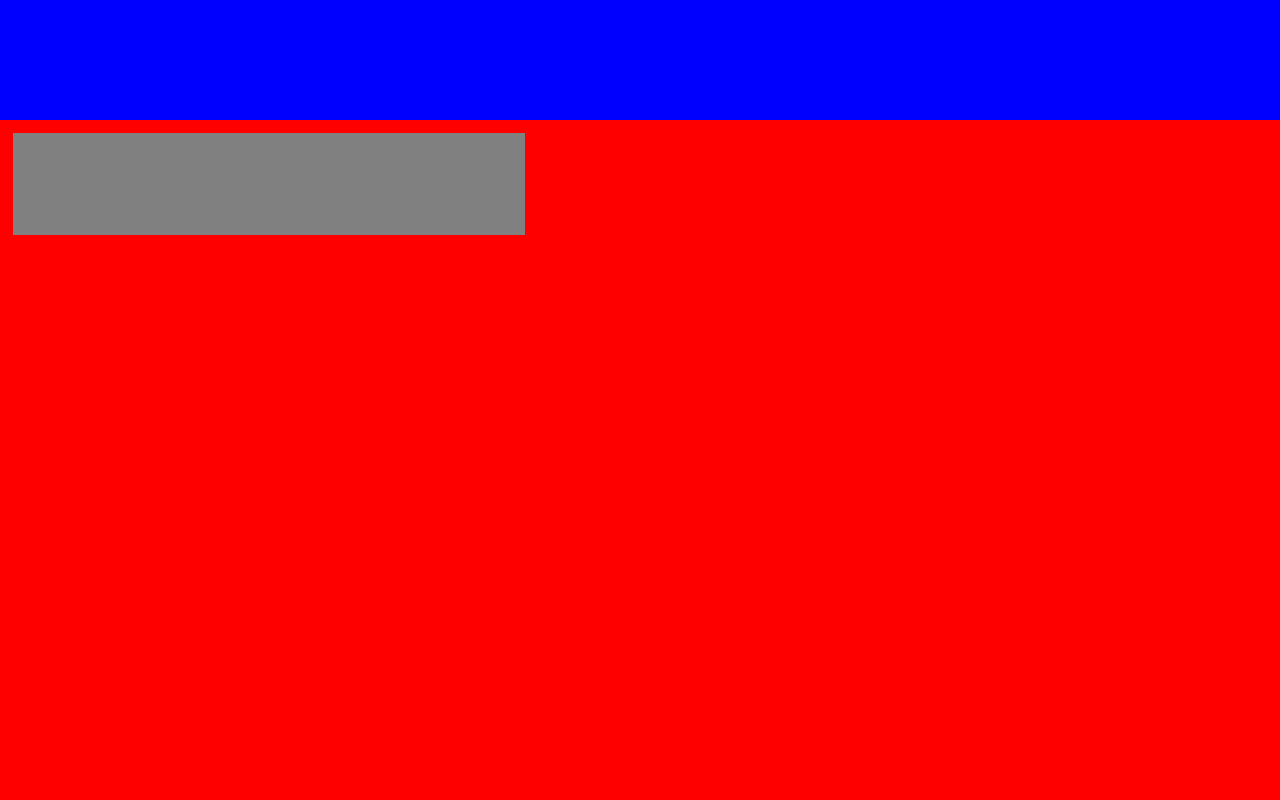
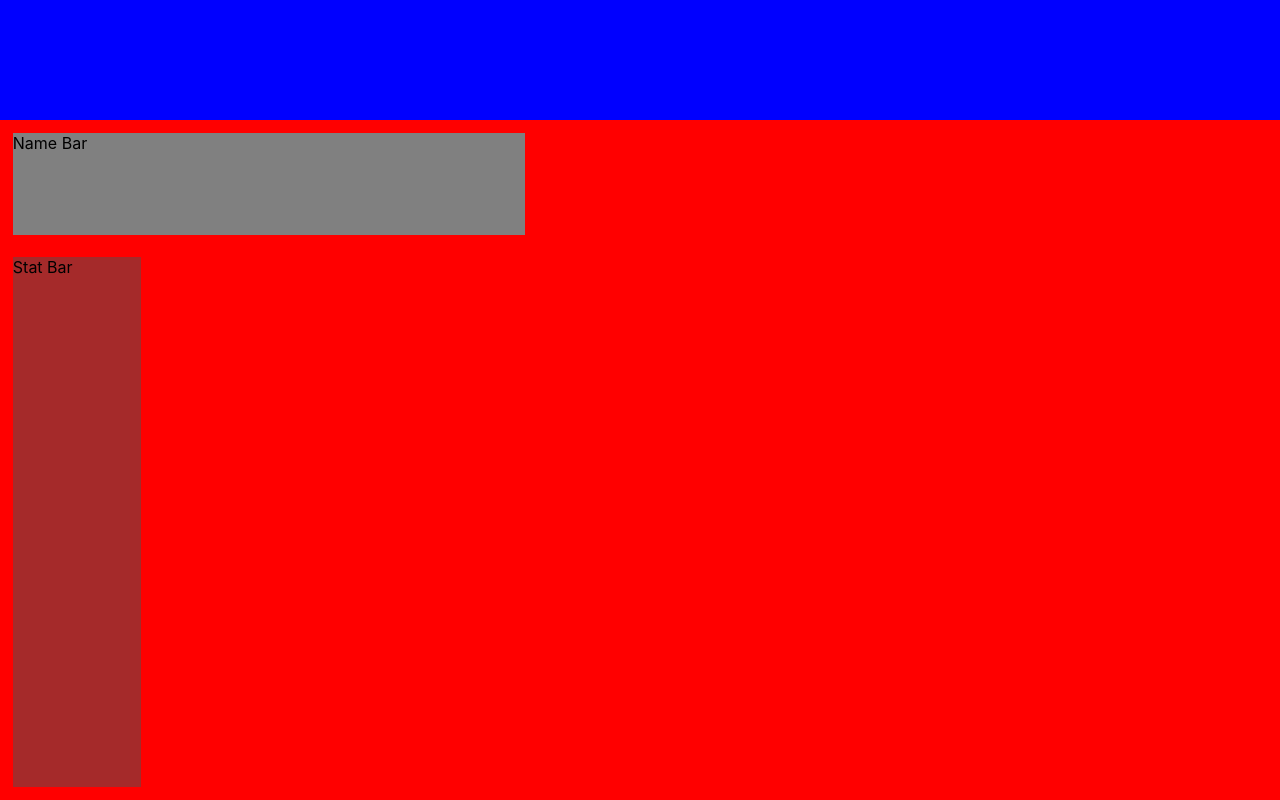
Before and after one commit to lukevangorder/5ESheets, a React (Create React App) app in the folder 5e-sheets/: page / in a window 1280 px wide. Built offline with nearby package versions, Linux system fonts and the light colour scheme.

Commit message:
Adds statBar.js class and component and imports to CSheet.js

```diff
--- a/5e-sheets/src/App.css
+++ b/5e-sheets/src/App.css
@@ -21,3 +21,12 @@
   width: 40%;
   margin: 1%
 }
+
+.statBar {
+  background-color: brown;
+  position: absolute;
+  height: 78%;
+  width: 10%;
+  margin: 1%;
+  bottom: 0%
+}
--- a/5e-sheets/src/CSheet.js
+++ b/5e-sheets/src/CSheet.js
@@ -1,10 +1,11 @@
 import React, { Component } from 'react';
-import { NameBar } from './CSheetDivs/DivsIndex'
+import { NameBar, StatBar } from './CSheetDivs/DivsIndex'
 
 export default class CSheet extends Component {
     render() {
         return (
             <div class='CSheet'>
+                <StatBar />
                 <NameBar />
             </div>
         )
--- a/5e-sheets/src/CSheetDivs/DivsIndex.js
+++ b/5e-sheets/src/CSheetDivs/DivsIndex.js
@@ -1,6 +1,8 @@
 import React, { Component } from 'react';
 import NameBar from './NameBar.js'
+import StatBar from './StatBar.js'
 
 export {
-    NameBar
+    NameBar,
+    StatBar
 }
--- a/5e-sheets/src/CSheetDivs/NameBar.js
+++ b/5e-sheets/src/CSheetDivs/NameBar.js
@@ -3,7 +3,7 @@ import React, { Component } from 'react';
 export default class NameBar extends Component {
     render() {
         return (
-            <div class='nameBar'></div>
+            <div class='nameBar'>Name Bar</div>
         )
     }
 }
--- /dev/null
+++ b/5e-sheets/src/CSheetDivs/StatBar.js
@@ -0,0 +1,9 @@
+import React, { Component } from 'react';
+
+export default class StatBar extends Component {
+    render() {
+        return (
+            <div class='statBar'>Stat Bar</div>
+        )
+    }
+}
```
